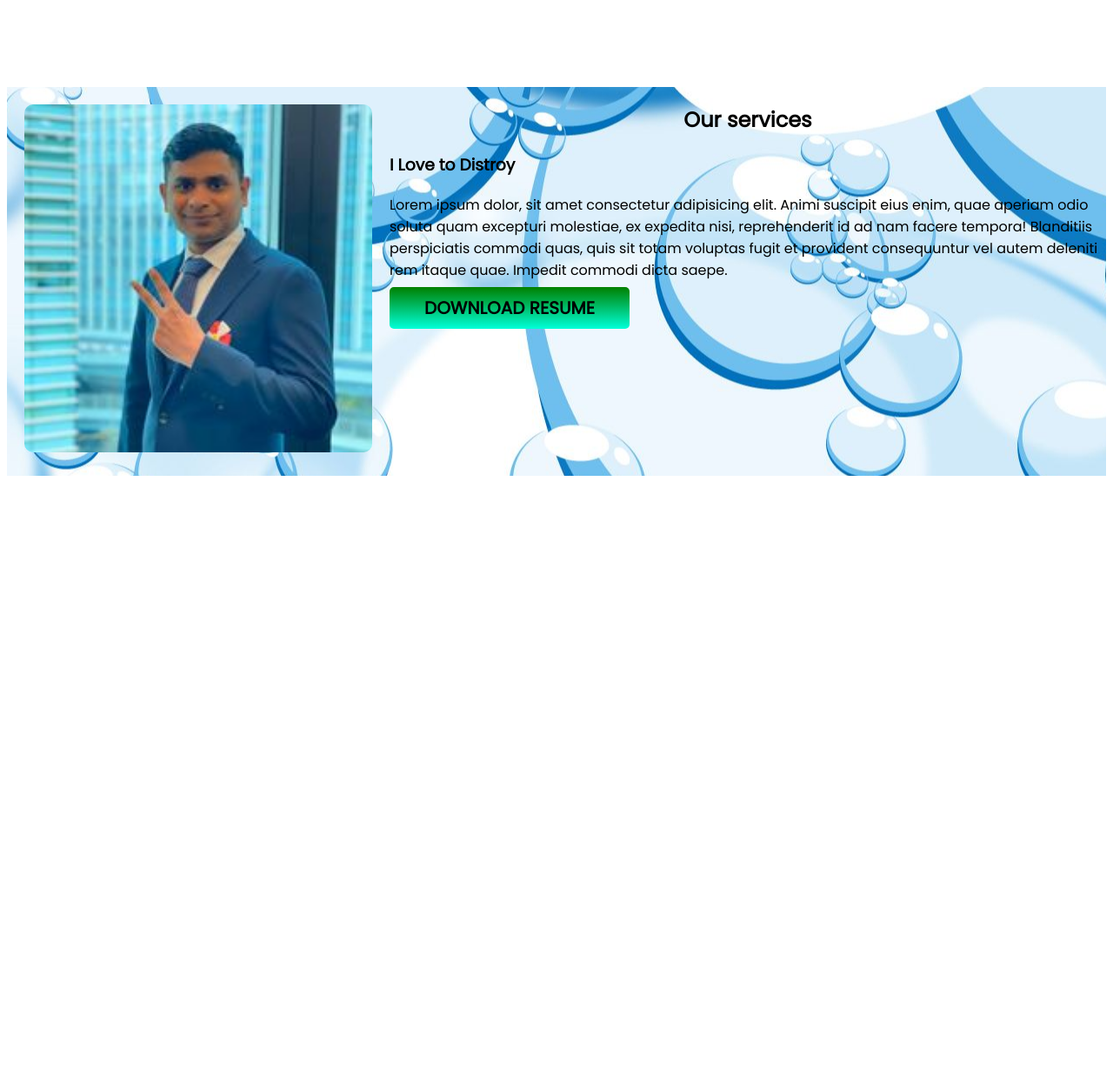
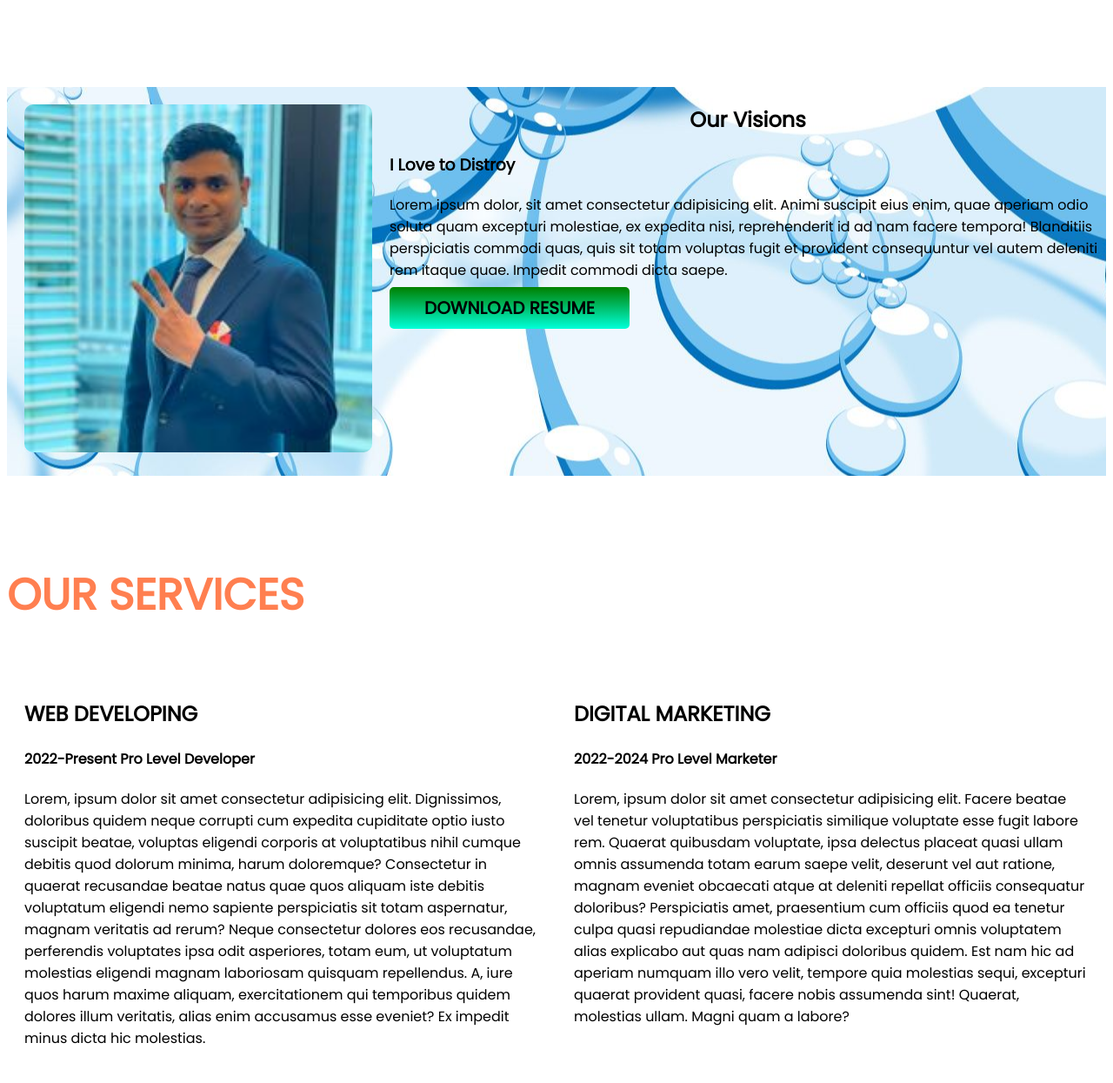
Before and after one commit to Sarif-Hossain/my-portfolio, a plain HTML site: page index.html in a window 1280 px wide. Shown: the part 655-1900 px from the top of the page at 87% size. Before the commit the page ends 1302 px from the top, so only its background shows below. Drawn offline with Linux system fonts and the light colour scheme.

Commit message:
add changes

```diff
--- a/index.html
+++ b/index.html
@@ -12,7 +12,7 @@
     <link rel="stylesheet" href="style.css">
 </head>
 <body>
-   <section class="top-banner">
+   <section class="top-banner flexible-container">
        <div class="half-width">
            <h1>Hello!</h1>
            <h2>Welcome To<span class="color-coral"> Sarif </span>World</h2>
@@ -24,16 +24,32 @@
         <img src="images/sam.png" alt="">
        </div>
    </section>
-   <section class="services">
+   <section class="visions flexible-container">
        <div class="half-width">
         <img src="images/sam2.jpg" alt="">
        </div>
        <div>
-           <h2>Our services</h2>
+           <h2>Our Visions</h2>
            <h3>I Love to Distroy</h3>
            <p>Lorem ipsum dolor, sit amet consectetur adipisicing elit. Animi suscipit eius enim, quae aperiam odio soluta quam excepturi molestiae, ex expedita nisi, reprehenderit id ad nam facere tempora! Blanditiis perspiciatis commodi quas, quis sit totam voluptas fugit et provident consequuntur vel autem deleniti rem itaque quae. Impedit commodi dicta saepe.</p>
            <a class="link-button" href="#">DOWNLOAD RESUME</a>
        </div>
    </section>
+   <section class="services">
+      <h1>OUR SERVICES</h1>
+      <div class="flexible-container">
+        <div class="half-width">
+            <h2>WEB DEVELOPING</h2>
+            <h4>2022-Present Pro Level Developer</h4>
+            <p>Lorem, ipsum dolor sit amet consectetur adipisicing elit. Dignissimos, doloribus quidem neque corrupti cum expedita cupiditate optio iusto suscipit beatae, voluptas eligendi corporis at voluptatibus nihil cumque debitis quod dolorum minima, harum doloremque? Consectetur in quaerat recusandae beatae natus quae quos aliquam iste debitis voluptatum eligendi nemo sapiente perspiciatis sit totam aspernatur, magnam veritatis ad rerum? Neque consectetur dolores eos recusandae, perferendis voluptates ipsa odit asperiores, totam eum, ut voluptatum molestias eligendi magnam laboriosam quisquam repellendus. A, iure quos harum maxime aliquam, exercitationem qui temporibus quidem dolores illum veritatis, alias enim accusamus esse eveniet? Ex impedit minus dicta hic molestias.</p>
+        </div>
+        <div class="half-width">
+            <h2>DIGITAL MARKETING</h2>
+            <h4>2022-2024 Pro Level Marketer</h4>
+            <p>Lorem, ipsum dolor sit amet consectetur adipisicing elit. Facere beatae vel tenetur voluptatibus perspiciatis similique voluptate esse fugit labore rem. Quaerat quibusdam voluptate, ipsa delectus placeat quasi ullam omnis assumenda totam earum saepe velit, deserunt vel aut ratione, magnam eveniet obcaecati atque at deleniti repellat officiis consequatur doloribus? Perspiciatis amet, praesentium cum officiis quod ea tenetur culpa quasi repudiandae molestiae dicta excepturi omnis voluptatem alias explicabo aut quas nam adipisci doloribus quidem. Est nam hic ad aperiam numquam illo vero velit, tempore quia molestias sequi, excepturi quaerat provident quasi, facere nobis assumenda sint! Quaerat, molestias ullam. Magni quam a labore?</p>
+
+        </div>
+      </div>
+   </section>
 </body>
 </html>
--- a/style.css
+++ b/style.css
@@ -11,7 +11,7 @@ h1{
 .color-coral{
     color: coral;
 }
-section{
+.flexible-container{
     display: flex;
     margin-bottom: 100px;
 }
@@ -38,11 +38,11 @@ section{
     background-repeat: no-repeat;
     background-position:center
 }
-.services{
+.visions{
     background-image: url(images/sam4.jpeg);
     background-repeat: no-repeat;
     background-position: center;
 }
-.services h2{
+.visions h2{
     text-align: center;
 }
```
